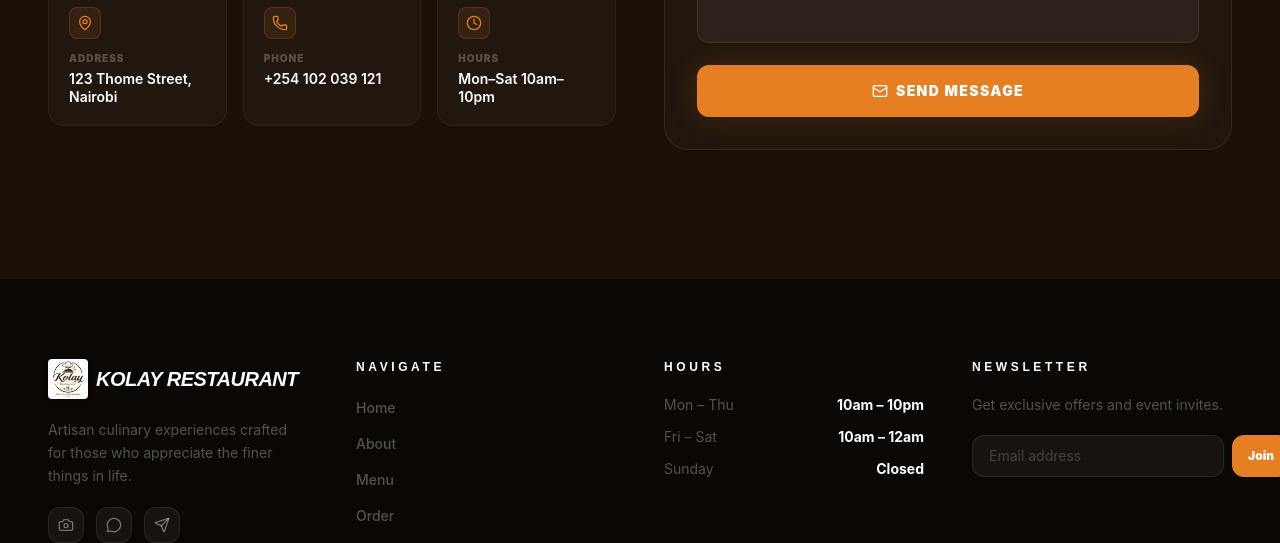
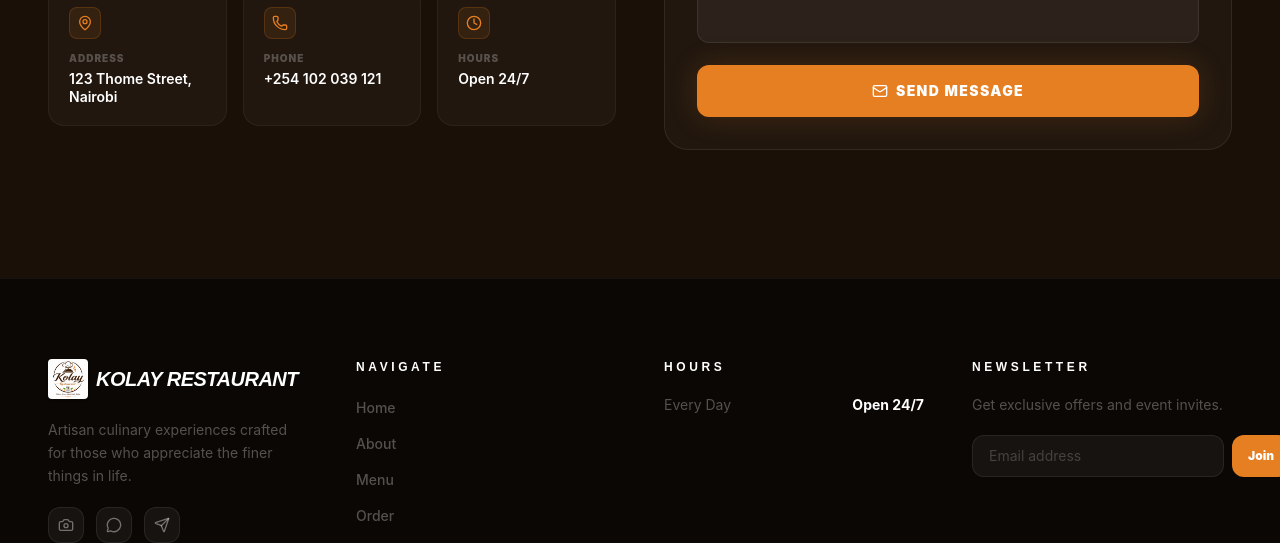
Before and after one commit to Fidelkyalo/Kolay-Restaurant, a React (Vite) app in the folder web/: page / in a window 1280 px wide. Shown: the part 7858-8401 px from the top of the page. Built offline with nearby package versions, Linux system fonts and the light colour scheme; no server answers.

Commit message:
Update working hours to 24/7 across all pages

```diff
--- a/web/src/pages/Home.jsx
+++ b/web/src/pages/Home.jsx
@@ -530,7 +530,7 @@ const Home = () => {
                                     {[
                                         { icon: Phone, label: 'Call Us', value: '+254 102 039 121' },
                                         { icon: MapPin, label: 'Location', value: '123 Thome Street, Nairobi' },
-                                        { icon: Clock, label: 'Hours', value: 'Mon–Sat • 10am – 10pm' },
+                        { icon: Clock, label: 'Hours', value: 'Open 24/7' },
                                     ].map(({ icon: Icon, label, value }) => (
                                         <div key={label} className="flex items-center gap-4">
                                             <div className="w-10 h-10 bg-[#E67E22]/10 border border-[#E67E22]/20 rounded-xl flex items-center justify-center shrink-0">
@@ -639,7 +639,7 @@ const Home = () => {
                                 {[
                                     { icon: MapPin, label: 'Address', value: '123 Thome Street, Nairobi' },
                                     { icon: Phone, label: 'Phone', value: '+254 102 039 121' },
-                                    { icon: Clock, label: 'Hours', value: 'Mon–Sat 10am–10pm' },
+                                    { icon: Clock, label: 'Hours', value: 'Open 24/7' },
                                 ].map(({ icon: Icon, label, value }) => (
                                     <div key={label} className="bg-white/3 border border-white/5 rounded-2xl p-5">
                                         <div className="w-8 h-8 bg-[#E67E22]/10 border border-[#E67E22]/20 rounded-lg flex items-center justify-center mb-3">
@@ -709,9 +709,7 @@ const Home = () => {
                             <h4 className="text-white font-black text-xs uppercase tracking-[0.3em]">Hours</h4>
                             <ul className="space-y-3 text-sm">
                                 {[
-                                    { days: 'Mon – Thu', time: '10am – 10pm' },
-                                    { days: 'Fri – Sat', time: '10am – 12am' },
-                                    { days: 'Sunday', time: 'Closed' },
+                                    { days: 'Every Day', time: 'Open 24/7' },
                                 ].map(({ days, time }) => (
                                     <li key={days} className="flex justify-between gap-4">
                                         <span className="text-white/30">{days}</span>
--- a/web/src/pages/Reservations.jsx
+++ b/web/src/pages/Reservations.jsx
@@ -76,7 +76,7 @@ const Reservations = () => {
                                     </div>
                                     <div>
                                         <p className="font-bold text-sm uppercase tracking-widest text-white/50 mb-1">Hours</p>
-                                        <p className="text-white/90">Mon - Sun: 8:00 AM - 11:00 PM</p>
+                                        <p className="text-white/90">Open 24/7</p>
                                     </div>
                                 </div>
                                 <div className="flex items-start gap-4">
```
